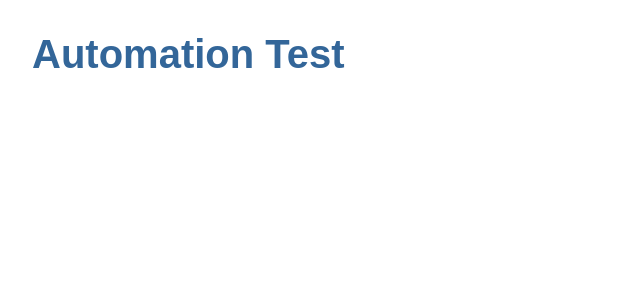
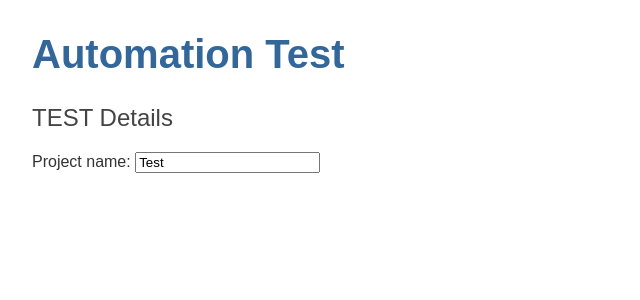
Before and after one commit to v1cferr/team_cloud_base_interface, an Angular app: page / in a window 1280 px wide. Shown: the top 300 px of the page, without its empty margins (0-640 px from the left). Built offline with nearby package versions, Linux system fonts and the light colour scheme.

Commit message:
add projects component

```diff
--- a/src/app/app.component.html
+++ b/src/app/app.component.html
@@ -1 +1,2 @@
 <h1>{{title}}</h1>
+<app-projects></app-projects>
--- /dev/null
+++ b/src/app/project.ts
@@ -0,0 +1,4 @@
+export interface Project {
+    id: number;
+    name: string;
+}
--- /dev/null
+++ b/src/app/projects/projects.component.html
@@ -0,0 +1,5 @@
+<h2>{{project.name | uppercase}} Details</h2>
+<div>
+    <label for="name">Project name: </label>
+    <input id="name" [(ngModel)]="project.name" placeholder="name">
+</div>
--- /dev/null
+++ b/src/app/projects/projects.component.ts
@@ -0,0 +1,14 @@
+import { Component } from '@angular/core';
+import { Project } from '../project';
+
+@Component({
+  selector: 'app-projects',
+  templateUrl: './projects.component.html',
+  styleUrl: './projects.component.css'
+})
+export class ProjectsComponent {
+  project: Project = {
+    id: 1,
+    name: 'Test'
+  }
+}
```
Also changed, not shown: src/app/app.module.ts (+7 -2 lines), src/app/projects/projects.component.css (added), 1 other file (tests, documents, lock files or other folders).
